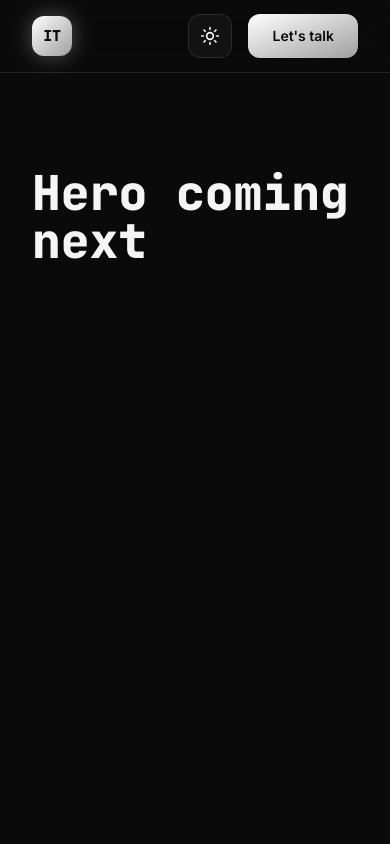
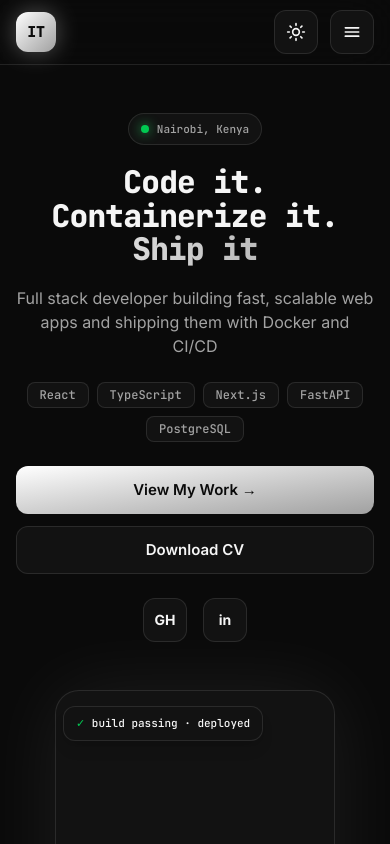
Before and after one commit to IsaacTobiko/portfolio, a Next.js app: page / in a window 390 px wide. Shown: the top 844 px of the page. Built offline with nearby package versions, Linux system fonts and the light colour scheme.

Commit message:
feat: add responsive hero section

```diff
--- a/src/app/globals.css
+++ b/src/app/globals.css
@@ -38,3 +38,7 @@ body {
   color: var(--text);
   font-family: var(--font-sans);
 }
+html,
+body {
+  overflow-x: clip;
+}
--- a/src/app/page.tsx
+++ b/src/app/page.tsx
@@ -1,11 +1,12 @@
 import Navbar from "@/components/Navbar";
+import Hero from "@/components/Hero";
 
 export default function Home() {
   return (
     <>
       <Navbar />
-      <main id="home" className="mx-auto max-w-300 px-8 py-24">
-        <h1 className="font-mono text-5xl font-extrabold">Hero coming next</h1>
+      <main>
+        <Hero />
       </main>
     </>
   );
--- a/src/components/Hero.tsx
+++ b/src/components/Hero.tsx
@@ -0,0 +1,83 @@
+const badges = ["React", "TypeScript", "Next.js", "FastAPI", "PostgreSQL"];
+
+export default function Hero() {
+  return (
+    <section
+      id="home"
+      className="mx-auto grid max-w-300 items-center gap-12 px-4 py-12 sm:px-6 sm:py-16 lg:grid-cols-[1.15fr_.85fr] lg:gap-16 lg:px-8 lg:py-24"
+    >
+      <div className="text-center lg:text-left">
+        <div className="inline-flex min-h-8 items-center gap-2 rounded-full border border-border bg-surface px-3 py-1 font-mono text-[11px] text-muted sm:px-4 sm:text-[13px]">
+          <span className="h-2 w-2 shrink-0 rounded-full bg-green-500 shadow-[0_0_12px_#22c55e]" />
+          Nairobi, Kenya
+        </div>
+        <h1 className="my-5 font-mono text-[clamp(30px,8vw,60px)] font-extrabold leading-[1.08] tracking-tight sm:my-6">
+          <span className="block">Code it.</span>
+          <span className="block">Containerize it.</span>
+          <span className="block bg-linear-to-r from-text to-muted bg-clip-text text-transparent">
+            Ship it
+          </span>
+        </h1>
+        <p className="mx-auto mb-6 max-w-140 text-base text-muted sm:mb-8 sm:text-lg lg:mx-0 lg:text-xl">
+          Full stack developer building fast, scalable web apps and shipping
+          them with Docker and CI/CD
+        </p>
+        <div className="mb-6 flex flex-wrap justify-center gap-2 sm:mb-8 lg:justify-start">
+          {badges.map((b) => (
+            <span
+              key={b}
+              className="rounded-lg border border-border bg-surface px-3 py-1 font-mono text-xs text-muted"
+            >
+              {b}
+            </span>
+          ))}
+        </div>
+        <div className="mb-6 flex flex-col gap-3 sm:mb-8 sm:flex-row sm:justify-center sm:gap-4 lg:justify-start">
+          <a
+            href="#projects"
+            className="inline-flex h-12 items-center justify-center gap-2 rounded-xl bg-linear-to-br from-white to-neutral-400 px-6 text-[15px] font-semibold text-neutral-950 transition hover:-translate-y-0.5"
+          >
+            View My Work →
+          </a>
+          <a
+            href="/Isaac-Tobiko-CV.pdf"
+            className="inline-flex h-12 items-center justify-center gap-2 rounded-xl border border-border bg-surface px-6 text-[15px] font-semibold transition hover:-translate-y-0.5"
+          >
+            Download CV
+          </a>
+        </div>
+        <div className="flex justify-center gap-4 lg:justify-start">
+          <a
+            href="https://github.com/IsaacTobiko"
+            aria-label="GitHub"
+            className="grid h-11 w-11 place-items-center rounded-xl border border-border bg-surface text-sm font-bold transition hover:-translate-y-0.5"
+          >
+            GH
+          </a>
+          <a
+            href="https://linkedin.com/in/isaactobiko/"
+            aria-label="LinkedIn"
+            className="grid h-11 w-11 place-items-center rounded-xl border border-border bg-surface text-sm font-bold transition hover:-translate-y-0.5"
+          >
+            in
+          </a>
+        </div>
+      </div>
+      <div className="relative mx-auto mb-8 w-full max-w-[280px] sm:max-w-xs lg:mb-0 lg:max-w-sm">
+        <div className="grid aspect-4/5 place-items-center rounded-3xl border border-border bg-surface font-mono text-sm text-muted shadow-[0_0_80px_rgba(255,255,255,0.08)]">
+          [ your photo here ]
+        </div>
+        <div className="absolute left-2 top-4 rounded-xl border border-border bg-surface px-3 py-2 font-mono text-[11px] shadow-lg sm:-left-6 sm:top-8 sm:px-4 sm:text-xs">
+          <span className="text-green-500">✓</span> build passing · deployed
+        </div>
+        <div className="absolute -bottom-6 right-2 hidden rounded-xl border border-border bg-surface p-3 font-mono text-[11px] shadow-lg sm:-right-4 sm:block sm:p-4 sm:text-xs">
+          <pre>{`const isaac = {
+  stack: ["React", "FastAPI"],
+  ship: "Docker + CI/CD",
+  base: "Nairobi",
+}; // always shipping`}</pre>
+        </div>
+      </div>
+    </section>
+  );
+}
--- a/src/components/Navbar.tsx
+++ b/src/components/Navbar.tsx
@@ -1,45 +1,99 @@
+"use client";
+
+import { useState } from "react";
 import ThemeToggle from "./ThemeToggle";
 
 const links = [
   { href: "#home", label: "Home" },
   { href: "#projects", label: "Projects" },
   { href: "#skills", label: "Skills" },
-  { href: "#journey", label: "Journey" },
   { href: "#contact", label: "Contact" },
 ];
 
 export default function Navbar() {
+  const [open, setOpen] = useState(false);
   return (
     <header className="sticky top-0 z-50 border-b border-border bg-bg/80 backdrop-blur-xl">
-      <div className="mx-auto flex h-18 max-w-300 items-center gap-6 px-8">
+      <div className="mx-auto flex h-16 max-w-300 items-center gap-4 px-4 sm:px-6 md:h-18 lg:px-8">
         <a
           href="#home"
           aria-label="Isaac Tobiko, home"
-          className="grid h-10 w-10 place-items-center rounded-xl bg-linear-to-br from-white to-neutral-400 font-mono text-[15px] font-extrabold tracking-tight text-neutral-950 shadow-[0_0_24px_rgba(255,255,255,0.3)]"
+          className="grid h-10 w-10 shrink-0 place-items-center rounded-xl bg-linear-to-br from-white to-neutral-400 font-mono text-[15px] font-extrabold tracking-tight text-neutral-950 shadow-[0_0_24px_rgba(255,255,255,0.3)]"
         >
           IT
         </a>
-        <nav aria-label="Primary" className="mx-auto hidden gap-2 md:flex">
+        <nav
+          aria-label="Primary"
+          className="mx-auto hidden gap-1 md:flex lg:gap-2"
+        >
           {links.map((l) => (
             <a
               key={l.href}
               href={l.href}
-              className="whitespace-nowrap rounded-full px-4 py-2 text-sm font-medium text-muted transition hover:bg-surface2 hover:text-text"
+              className="whitespace-nowrap rounded-full px-3 py-2 text-sm font-medium text-muted transition hover:bg-surface2 hover:text-text lg:px-4"
             >
               {l.label}
             </a>
           ))}
         </nav>
-        <div className="ml-auto flex items-center gap-4 md:ml-0">
+        <div className="ml-auto flex items-center gap-3 md:ml-0 lg:gap-4">
           <ThemeToggle />
           <a
             href="#contact"
-            className="talk inline-flex h-11 items-center rounded-xl bg-linear-to-br from-white to-neutral-400 px-6 text-sm font-semibold text-neutral-950 transition hover:-translate-y-0.5"
+            className="talk hidden h-11 items-center rounded-xl bg-linear-to-br from-white to-neutral-400 px-6 text-sm font-semibold text-neutral-950 transition hover:-translate-y-0.5 sm:inline-flex"
           >
             Let&apos;s talk
           </a>
+          <button
+            type="button"
+            aria-label="Toggle menu"
+            aria-expanded={open}
+            onClick={() => setOpen(!open)}
+            className="grid h-11 w-11 place-items-center rounded-xl border border-border bg-surface md:hidden"
+          >
+            <svg
+              viewBox="0 0 24 24"
+              className="h-5 w-5"
+              fill="none"
+              stroke="currentColor"
+              strokeWidth="2"
+              strokeLinecap="round"
+            >
+              {open ? (
+                <path d="M6 6l12 12M18 6L6 18" />
+              ) : (
+                <path d="M4 7h16M4 12h16M4 17h16" />
+              )}
+            </svg>
+          </button>
         </div>
       </div>
+      {open && (
+        <nav
+          aria-label="Mobile"
+          className="border-t border-border bg-bg px-4 py-3 md:hidden"
+        >
+          <div className="mx-auto flex max-w-300 flex-col gap-1">
+            {links.map((l) => (
+              <a
+                key={l.href}
+                href={l.href}
+                onClick={() => setOpen(false)}
+                className="rounded-lg px-4 py-3 text-sm font-medium text-muted transition hover:bg-surface2 hover:text-text"
+              >
+                {l.label}
+              </a>
+            ))}
+            <a
+              href="#contact"
+              onClick={() => setOpen(false)}
+              className="mt-2 inline-flex h-11 items-center justify-center rounded-xl bg-linear-to-br from-white to-neutral-400 text-sm font-semibold text-neutral-950 sm:hidden"
+            >
+              Let&apos;s talk
+            </a>
+          </div>
+        </nav>
+      )}
     </header>
   );
 }
```
